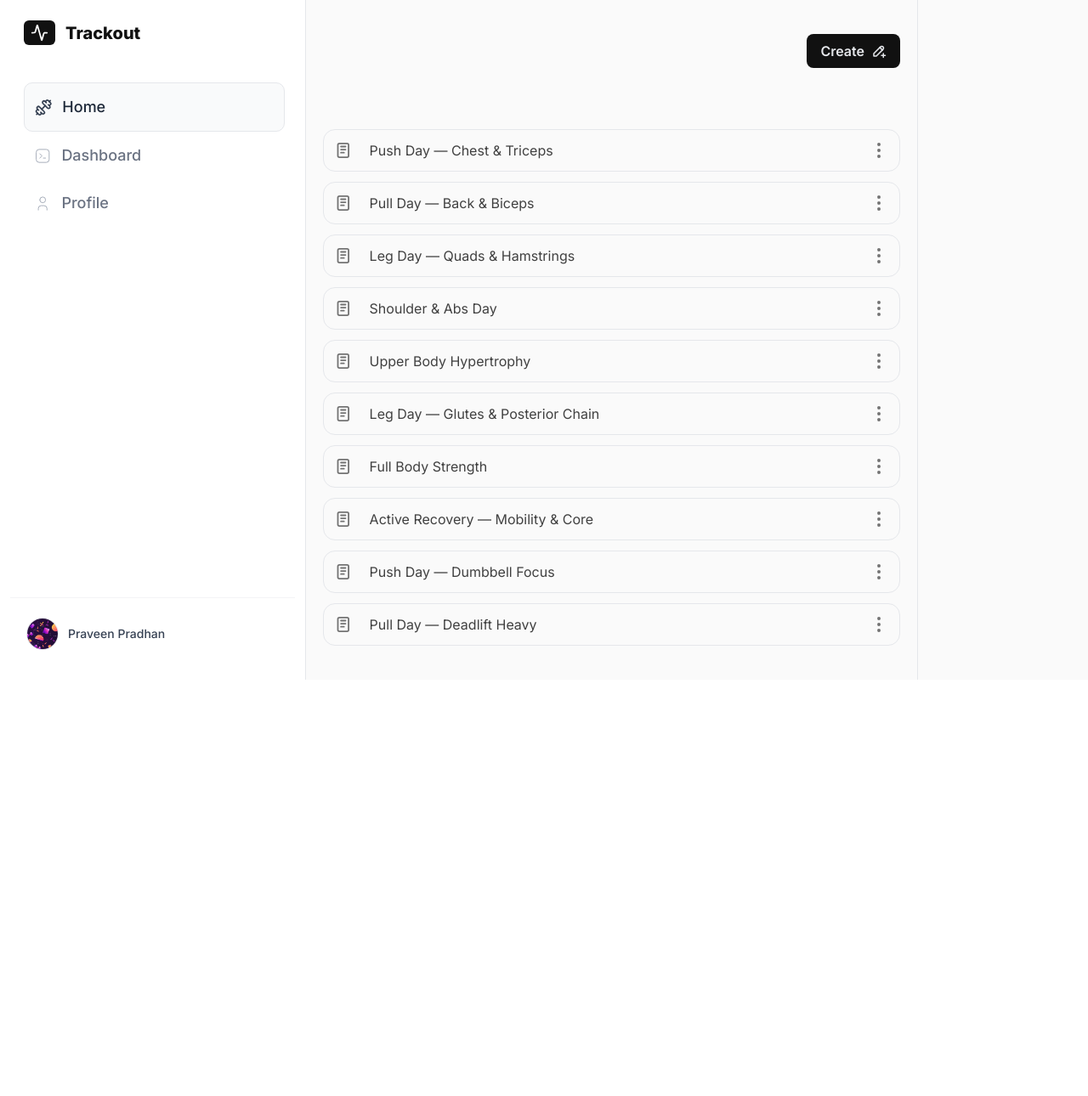
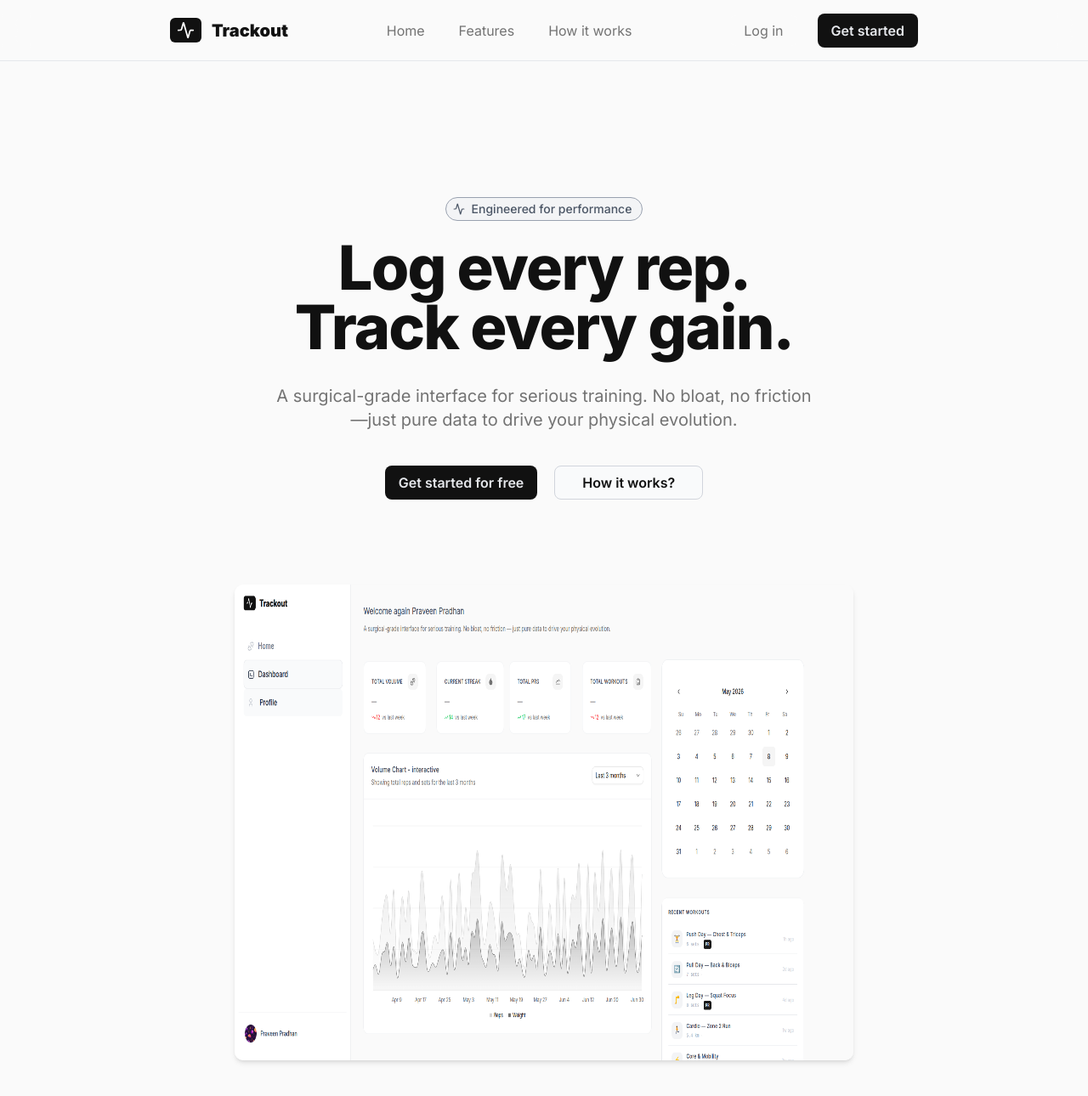
Before and after one commit to prvncodz/trackout, a React (Vite) app in the folder client/: page / in a window 1280 px wide. Shown: the top 1290 px of the page at 85% size. Before the commit the page ends 800 px from the top, so only its background shows below. Built offline with nearby package versions, Linux system fonts and the light colour scheme; a web font is replaced by a local one.

Commit message:
added dashboard image to landing

```diff
--- a/client/src/App.jsx
+++ b/client/src/App.jsx
@@ -13,7 +13,6 @@ function App() {
     const setIsUserLogged = useAuth((state) => state.setIsUserLogged);
     const isUserLogged = useAuth((state) => state.isUserLogged);
     useEffect(() => {
-        setIsUserLogged(true);
     }, [setIsUserLogged]);
 
     return (
--- a/client/src/components/layout/Navbar.jsx
+++ b/client/src/components/layout/Navbar.jsx
@@ -4,7 +4,7 @@ import "../../index.css";
 const Navbar = ({ children, className = "", ...props }) => {
     return (
         <nav
-            className={`sticky top-0 z-20 flex h-16 w-screen shrink-0 items-center overflow-x-hidden justify-between border-b border-gray-200 bg-neutral-50/60 px-4 py-2 backdrop-blur-lg md:h-18 lg:px-60 ${className}`}
+            className={`sticky top-0 z-20 flex h-16 w-screen shrink-0 items-center overflow-x-hidden justify-between border-b border-gray-200 bg-neutral-50/60 px-4 py-2 backdrop-blur-lg md:h-18 lg:px-50 ${className}`}
             {...props}
         >
             <Logo />
--- a/client/src/index.css
+++ b/client/src/index.css
@@ -30,11 +30,9 @@ img {
   --font-poppins: "poppins", sans-serif;
   --color-muted: var(--color-neutral-500);
   --color-mockup-text: #364153;
-  --shadow-standard: var(
-    shadow-[0px_2px_3px_-1px_rgba(0, 0, 0, 0.1),
-    0px_1px_0px_0px_rgba (25, 28, 33, 0.02),
-    0px_0px_0px_1px_rgba (25, 28, 33, 0.08)]
-  );
+   --shadow-standard: 0px 2px 3px -1px rgba(0,0,0,0.1), 0px 1px 0px 0px rgba(25,28,33,0.02), 0px 0px 0px 1px rgba(25,28,33,0.08);
+  --shadow-aesthetic: 0 3px 10px rgb(0,0,0,0.2);
+  --shadow-euphonious:  0px 10px 1px rgba(221, 221, 221, 1), 0 10px 20px rgba(204, 204, 204, 1);
 }
 
 .no-scrollbar::-webkit-scrollbar {
--- a/client/src/pages/DashboardPage.jsx
+++ b/client/src/pages/DashboardPage.jsx
@@ -30,7 +30,7 @@ const Cards = () => {
                 let Icon = stat.icon;
                 return <div key={index} className="bg-card border border-line-color/50 rounded-xl p-6 flex flex-col gap-3 w-fit min-w-48 ">
                     <div className="flex items-center justify-between gap-4">
-                        <p className="text-xs font-medium uppercase tracking-wider text-mockup-text antialiased">
+                        <p className="text-xs font-medium uppercase tracking-wide text-mockup-text antialiased">
                             {stat.label}
                         </p>
                         <div className="w-8 h-8 rounded-lg bg-muted flex items-center justify-center">
@@ -146,7 +146,7 @@ const PreviousWorkout = () => {
                                     <span className="text-[11px] text-gray-400 font-mono">{w.sets}</span>
                                     <span className="w-0.5 h-0.5 rounded-full bg-gray-300 shrink-0" />
                                     {w.pr && (
-                                        <span className="text-[9px] font-semibold tracking-wider text-white bg-[#1a1a1a] px-1.5 py-0.5 rounded uppercase">
+                                        <span className="text-[9px] font-semibold tracking-wide text-white bg-[#1a1a1a] px-1.5 py-0.5 rounded uppercase">
                                             PR
                                         </span>
                                     )}
--- a/client/src/pages/LandingPage.jsx
+++ b/client/src/pages/LandingPage.jsx
@@ -83,7 +83,9 @@ const Layout = ({ children }) => {
 
 const DashboardMockup = () => {
     return (
-        <div className="border-line-color my-20 ml-15 flex h-150 w-full items-center justify-center rounded-lg border bg-gray-200"></div>
+        <div className=" my-20 p-5 mx-auto flex h-150 w-full items-center justify-center rounded-lg   overflow-hidden cursor-default select-none ">
+            <img src="../../public/Screenshot from 2026-05-08 15-01-22.png" className="w-full h-full cursor-default select-none shadow-md rounded-lg inset-0 " />
+        </div>
     );
 };
 
```
Also changed, not shown: client/public/Screenshot from 2026-05-08 15-01-22.png (added).
